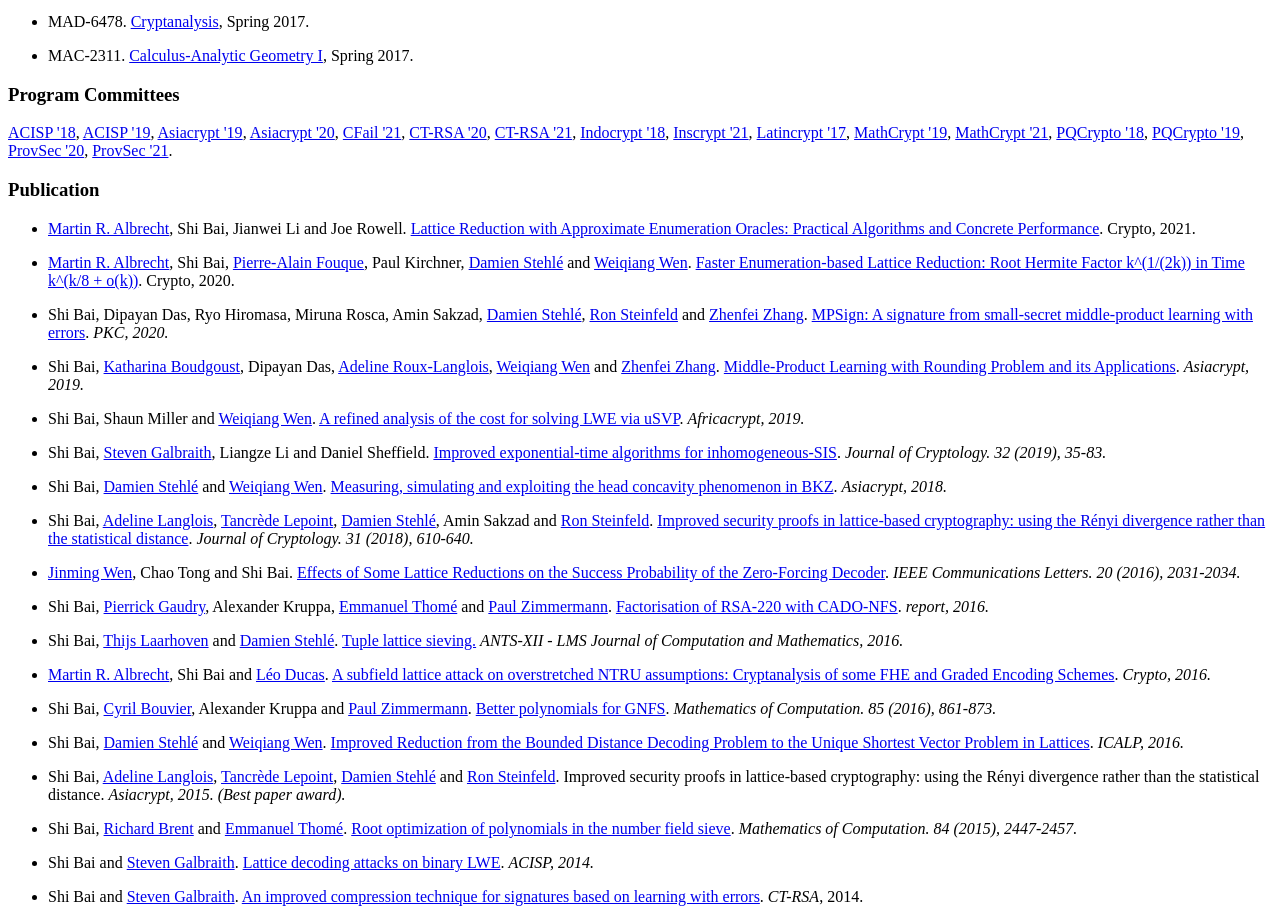
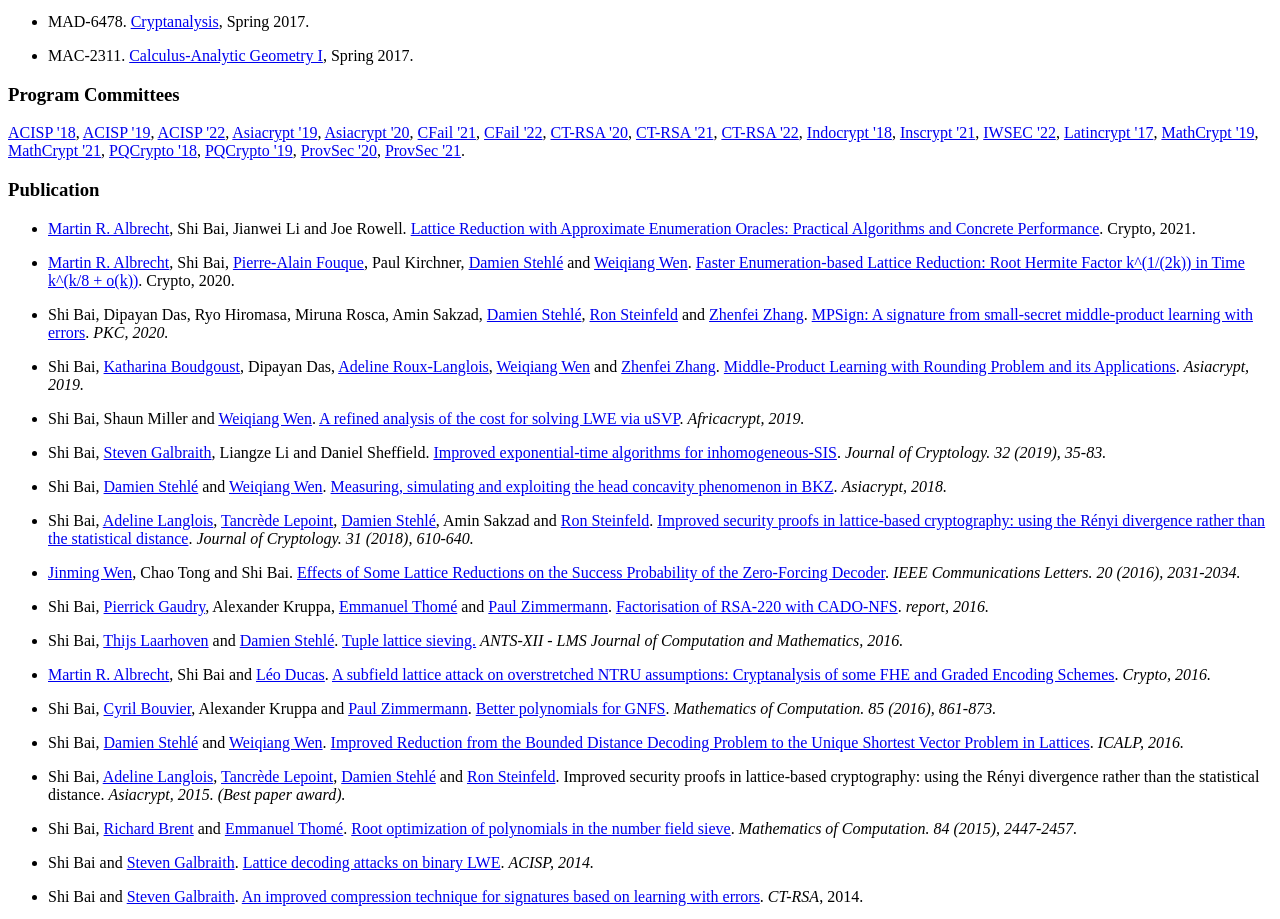
Before and after one commit to shi-bai/shi-bai.github.io, a plain HTML site: page index.html in a window 1280 px wide. Shown: the part 821-1740 px from the top of the page. Drawn offline with Linux system fonts and the light colour scheme.

Commit message:
Update index.html

```diff
--- a/index.html
+++ b/index.html
@@ -148,13 +148,17 @@
 
 <a href="https://ssl.informatics.uow.edu.au/acisp2018/">ACISP '18</a>,
 <a href="https://acisp19.canterbury.ac.nz/">ACISP '19</a>,
+<a href="https://uow-ic2.github.io/acisp2022/">ACISP '22</a>,
 <a href="https://asiacrypt.iacr.org/2019/">Asiacrypt '19</a>,
 <a href="https://asiacrypt.iacr.org/2020/">Asiacrypt '20</a>,
 <a href="https://www.cfail.org/upcoming-events">CFail '21</a>,
+<a href="https://www.cfail.org/call-for-papers">CFail '22</a>,
 <a href="https://sites.google.com/view/ctrsa2020/">CT-RSA '20</a>,
 <a href="https://sites.google.com/site/ctrsa2021/">CT-RSA '21</a>,
+<a href="https://ct-rsa-2022.auckland.ac.nz/">CT-RSA '22</a>,
 <a href="https://www.isical.ac.in/~indocrypt/">Indocrypt '18</a>,
 <a href="https://cst.qd.sdu.edu.cn/inscrypt_2021/">Inscrypt '21</a>,
+<a href="https://www.iwsec.org/2022/">IWSEC '22</a>,
 <a href="http://www.cs.haifa.ac.il/~orrd/LC17-CFP-notfinal.pdf">Latincrypt '17</a>,
 <a href="http://imdarc.math.snu.ac.kr/MathCrypt2019/">MathCrypt '19</a>,
 <a href="http://lab.algonics.net/temp/mathcrypt/mathcrypt.html">MathCrypt '21</a>,
@@ -162,8 +166,6 @@
 <a href="https://pqcrypto2019.org/">PQCrypto '19</a>,
 <a href="http://scripts.ntu.edu.sg/NewsnEvents/Pages/Events-PROVSEC2020.aspx">ProvSec '20</a>,
 <a href="http://provsec2021.scau.edu.cn/index/">ProvSec '21</a>.
-
-
 
 
     <h3>Publication</h3>
```
